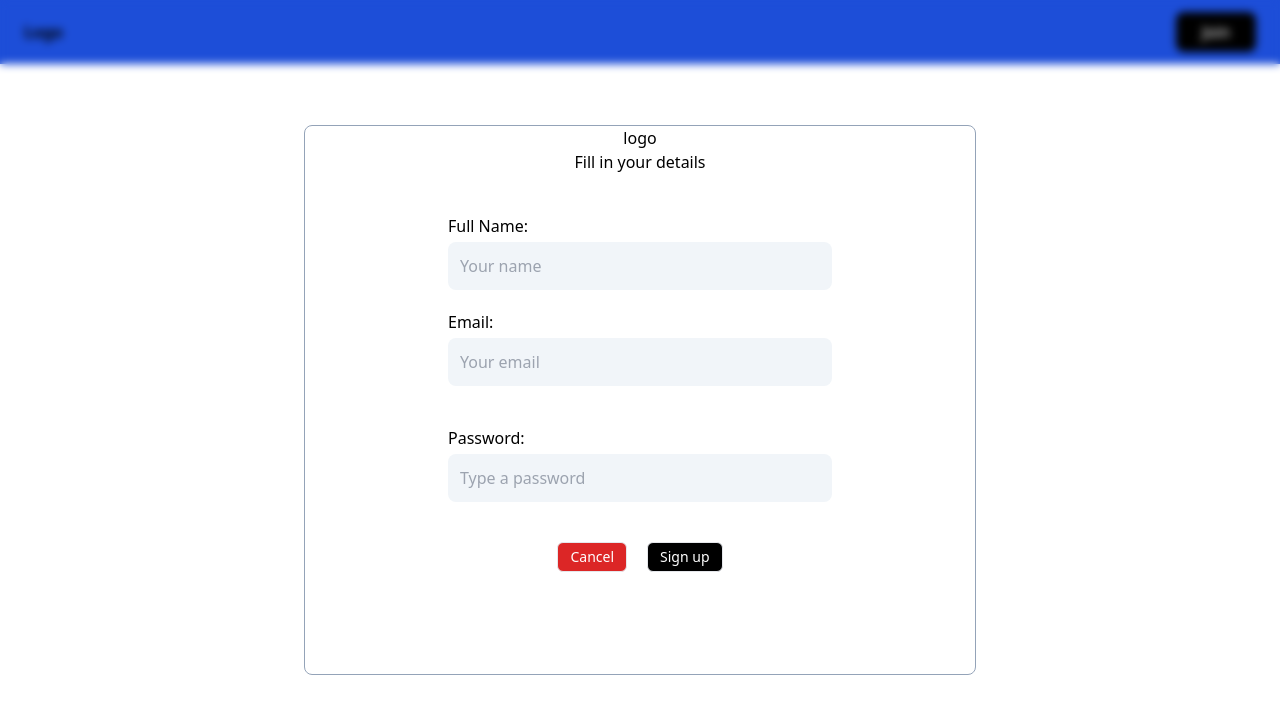
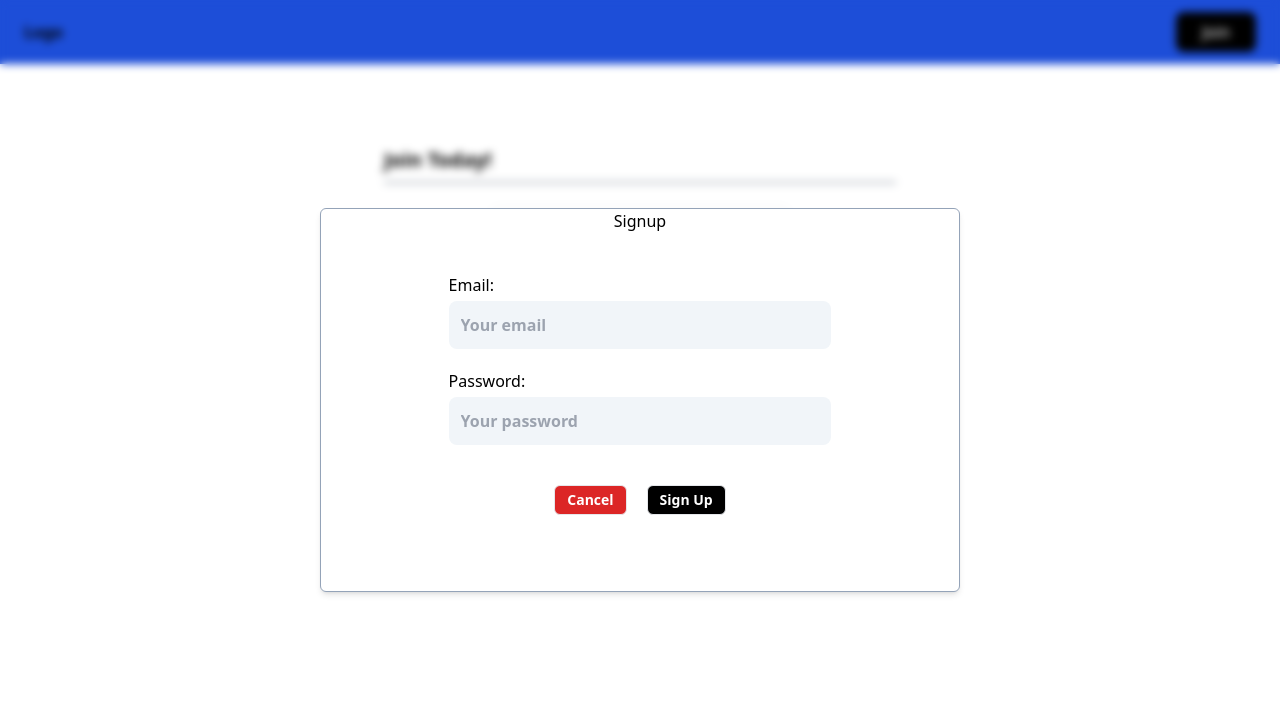
Before and after one commit to Bigchills/OAuth, a React (Vite) app: page /home in a window 1280 px wide. Both pictures are taken after a click on the button "Create an account". Shown: the top 714 px of the page. Built offline with nearby package versions, Linux system fonts and the light colour scheme.

Commit message:
signup fix

```diff
--- a/src/components/Mainnav.jsx
+++ b/src/components/Mainnav.jsx
@@ -17,10 +17,10 @@ const Mainnav = ({user}) => {
         {user &&(
           <div className="flex gap-4 items-center min-w-6">
             <div className="rounded-full">
-              <img src="" alt="userPhoto" className="rounded-full h-7 w-7" />
+              <img src={user.avatar} alt="userPhoto" className="rounded-full h-7 w-7" />
             </div>
             <div>
-              <h5>{user.username}!</h5>
+              <h5>{user.username}</h5>
             </div>
             <div>
               <button onClick={handleLogout}>
--- a/src/components/Newaccountmodal.jsx
+++ b/src/components/Newaccountmodal.jsx
@@ -1,24 +1,18 @@
 import React, { useState } from 'react';
 import { useNavigate } from 'react-router-dom';
 
-const Newaccountmodal = ({ closeModal }) => {
-  const [username, setUsername] = useState('');
+const SignupModal = ({ closeModal }) => {
   const [email, setEmail] = useState('');
   const [password, setPassword] = useState('');
   const [error, setError] = useState('');
   const navigate = useNavigate();
 
-  const DEFAULT_AVATAR_URL = 'https://cdn-icons-png.flaticon.com/512/147/147144.png';
-
   const handleSubmit = async (e) => {
     e.preventDefault();
 
     const signupData = {
-      username,
       email,
-      avatar: DEFAULT_AVATAR_URL,
       password,
-
     };
 
     try {
@@ -38,13 +32,12 @@ const Newaccountmodal = ({ closeModal }) => {
 
       const data = await response.json();
       console.log('Signup successful:', data);
-      if(data.user){
-        localStorage.setItem('userId', data.user);
 
-        // Redirect to the homepage
-        navigate('/home');
+      localStorage.setItem('token', data.token);
+      localStorage.setItem('user', JSON.stringify(data.user));
 
-      }
+      navigate('/home');
+
     } catch (error) {
       console.error('Error during signup:', error.message);
       setError(error.message);
@@ -52,52 +45,42 @@ const Newaccountmodal = ({ closeModal }) => {
   };
 
   return (
-    <div className="w-full h-full fixed top-0 backdrop-blur-sm md:py-5 flex justify-center items-center">
-      <div className="w-full h-full md:max-w-2xl md:max-h-[550px] z-10 bg-white font rounded-lg border border-slate-400 mx-auto overflow-y-scroll overscroll-y-none">
-        <div className="font-medium text-center">logo</div>
-        <div className="font-medium flex justify-center items-center">
-          <h2>Fill in your details</h2>
+    <div className="w-full h-full fixed py-5 top-0 backdrop-blur-sm flex justify-center items-center">
+      <div className="w-full h-full md:h-96 shadow-md md:w-1/2 rounded-md border border-slate-400 z-10 bg-white font-semibold">
+        <div className="font-medium text-center">
+          <h2>Signup</h2>
         </div>
         {error && <p style={{ color: 'red' }}>{error}</p>}
         <form onSubmit={handleSubmit}>
-          <div className="flex flex-col w-3/4 md:max-w-sm mt-10 mx-auto space-y-1">
-            <label className="font-medium" htmlFor="name">Full Name:</label>
-            <input
-              id="name"
-              value={username}
-              onChange={(e) => setUsername(e.target.value)}
-              className="bg-slate-100 border-slate-600 rounded-lg p-3"
-              placeholder="Your name"
-              type="text"
-              required
-            />
-          </div>
-          <div className="flex flex-col w-3/4 md:max-w-sm mx-auto space-y-1 mt-5 mb-10">
+          <div className="flex flex-col w-3/5 mt-10 mx-auto space-y-1">
             <label className="font-medium" htmlFor="email">Email:</label>
             <input
               id="email"
               value={email}
               onChange={(e) => setEmail(e.target.value)}
-              className="bg-slate-100 border-slate-600 rounded-lg p-3"
+              className="bg-slate-100 rounded-lg p-3"
               placeholder="Your email"
               type="email"
               required
             />
           </div>
-          <div className="flex flex-col w-3/4 md:max-w-sm mx-auto space-y-1 mt-5 mb-10">
+
+          <div className="flex flex-col w-3/5 mx-auto space-y-1 mt-5 mb-10">
             <label className="font-medium" htmlFor="password">Password:</label>
             <input
               id="password"
               value={password}
               onChange={(e) => setPassword(e.target.value)}
-              className="bg-slate-100 border-slate-600 rounded-lg p-3"
-              placeholder="Type a password"
+              className="bg-slate-100 rounded-lg p-3"
+              placeholder="Your password"
               type="password"
               required
             />
           </div>
-          <div className="w-1/2 flex mx-auto space-x-5 justify-center items-center mb-5">
+
+          <div className="w-1/2 flex mx-auto space-x-5 justify-center">
             <button
+              type="button"
               onClick={() => closeModal(false)}
               className="border bg-red-600 hover:bg-red-700 rounded-md text-white px-3 py-1 text-sm"
             >
@@ -107,7 +90,7 @@ const Newaccountmodal = ({ closeModal }) => {
               type="submit"
               className="border bg-black hover:bg-slate-800 rounded-md text-white px-3 py-1 text-sm"
             >
-              Sign up
+              Sign Up
             </button>
           </div>
         </form>
@@ -116,4 +99,4 @@ const Newaccountmodal = ({ closeModal }) => {
   );
 };
 
-export default Newaccountmodal;
+export default SignupModal;
```
